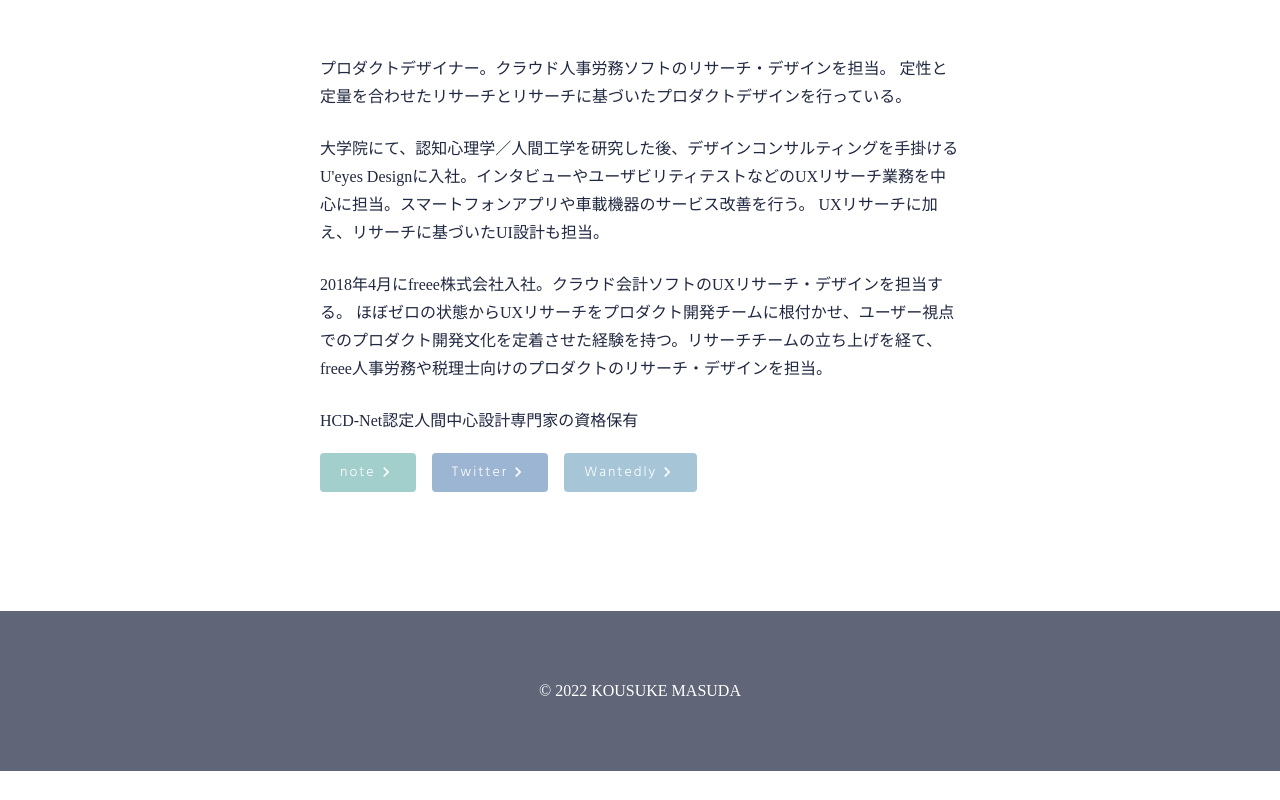
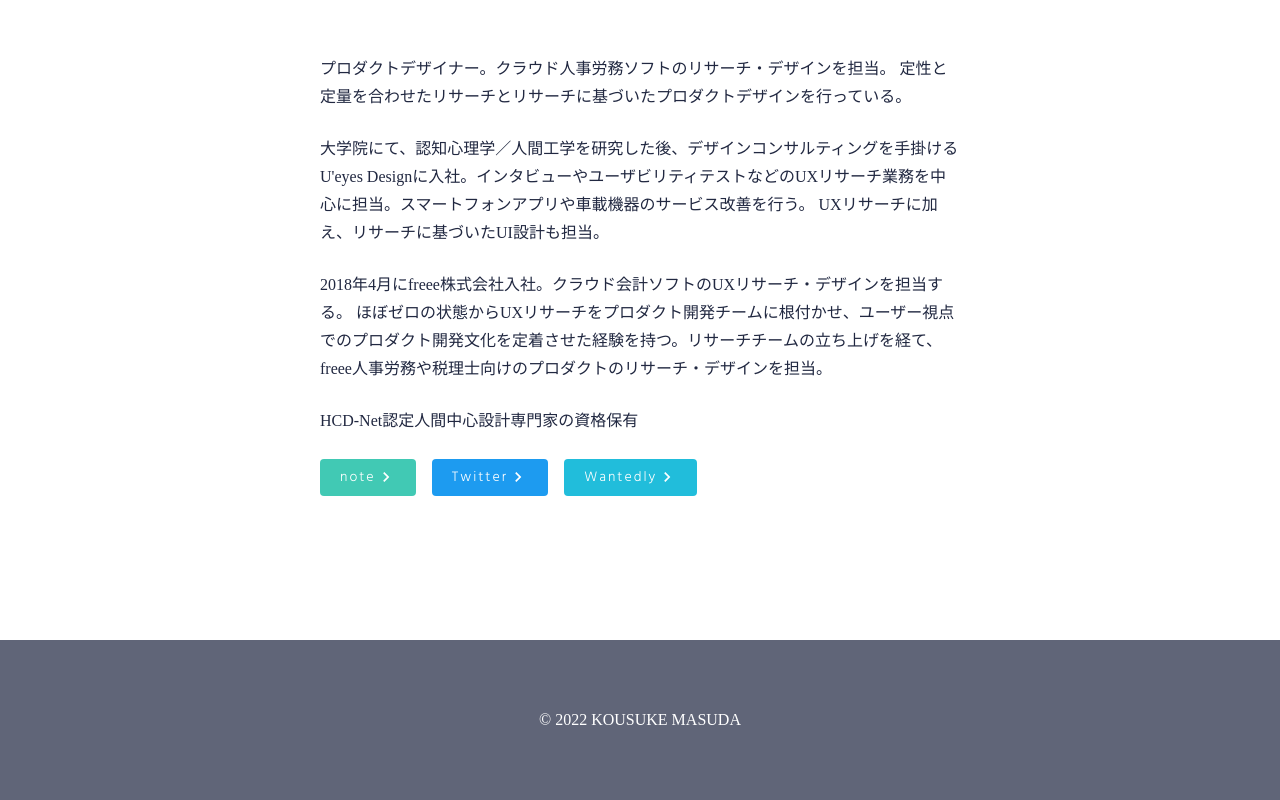
Before and after one commit to sherpaaa/portfolio, a React (Create React App) app: page /home in a window 1280 px wide. Shown: the part 1241-2041 px from the top of the page. Before the commit the page ends 2012 px from the top, so only its background shows below. Built offline with nearby package versions, Linux system fonts and the light colour scheme.

Commit message:
snsボタンの色とレイアウトを変更

```diff
--- a/src/components/SnsButton.jsx
+++ b/src/components/SnsButton.jsx
@@ -2,6 +2,7 @@ import { MdChevronRight } from 'react-icons/md'
 
 export const SnsButton = (props) => {
   const bst = {
+    display: 'inline-block',
     padding: '0.5rem 1.25rem',
     borderRadius: '0.25rem',
     fontSize: '0.875rem',
@@ -10,6 +11,7 @@ export const SnsButton = (props) => {
     color: '#FFF',
     textDecoration: 'none',
     marginRight: '1rem',
+    marginBottom: '1rem',
   }
 
   return (
--- a/src/routes/home.jsx
+++ b/src/routes/home.jsx
@@ -90,17 +90,17 @@ export default function Home() {
           <div>
             <SnsButton
               title={'note'}
-              color={'#A2CECB'}
+              color={'#41C9B4'}
               link={'https://note.com/sherpaaaaaa/'}
             />
             <SnsButton
               title={'Twitter'}
-              color={'#9CB5D2'}
+              color={'#1d9bf0'}
               link={'https://twitter.com/sherpaaaaaa'}
             />
             <SnsButton
               title={'Wantedly'}
-              color={'#A6C6D8'}
+              color={'#21BDDB'}
               link={'https://www.wantedly.com/id/kosuke_masuda'}
             />
           </div>
```
